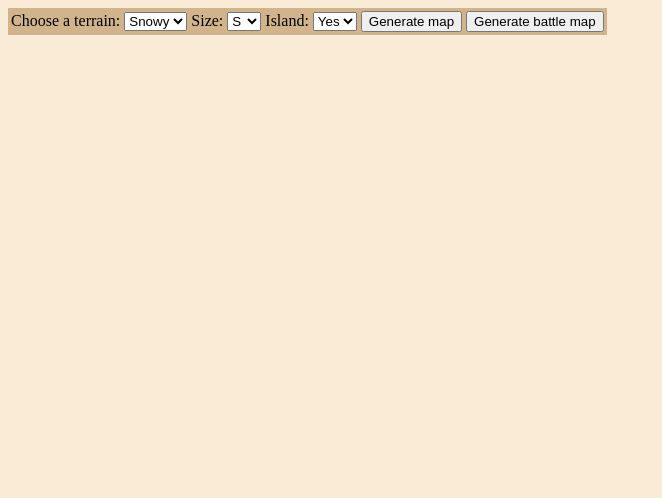
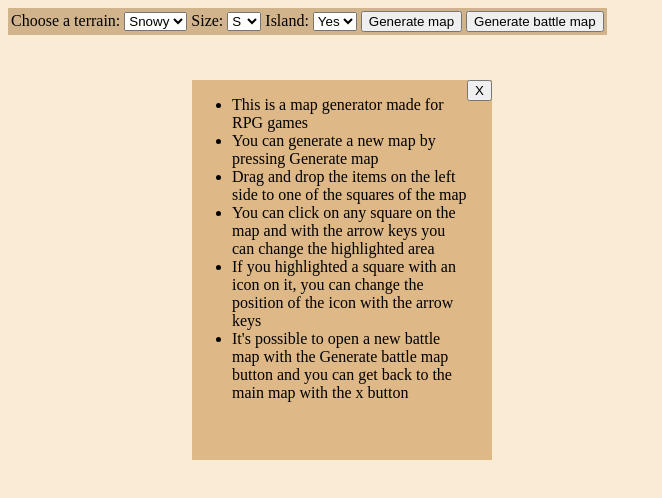
Before and after one commit to NagyMarci911/FantasyGame, a plain HTML site: page index.html in a window 1280 px wide. Shown: the whole page, without its empty margins (0-662 px from the left). Drawn offline with Linux system fonts and the light colour scheme.

Commit message:
Add files via upload

```diff
--- a/index.html
+++ b/index.html
@@ -59,6 +59,16 @@
         <div class="close"><button>X</button></div>
     </div>
     <div class="alertbox hide">First create a non-battle map!</div>
-
+    <div class="rules">
+        <ul>
+            <li>This is a map generator made for RPG games</li>
+            <li>You can generate a new map by pressing Generate map</li>
+            <li>Drag and drop the items on the left side to one of the squares of the map</li>
+            <li>You can click on any square on the map and with the arrow keys you can change the highlighted area</li>
+            <li>If you highlighted a square with an icon on it, you can change the position of the icon with the arrow keys</li>
+            <li>It's possible to open a new battle map with the Generate battle map button and you can get back to the main map with the x button</li>
+        </ul>
+        <div class="closeRules"><button>X</button></div>
+    </div>
     </body>
 </html>
--- a/scripts.js
+++ b/scripts.js
@@ -1,5 +1,6 @@
 document.addEventListener('DOMContentLoaded', ()=>{
 
+    ruleCloseHandler();
     const mapGenerateButton = document.querySelector(".mapGeneratorButton");
     //This event generates the map
     mapGenerateButton.addEventListener('click',()=>{
@@ -19,6 +20,8 @@ document.addEventListener('DOMContentLoaded', ()=>{
         }
         document.querySelector(".items").classList.remove("hide");
         Keymovements();
+        const rules = document.querySelector('.rules');
+        rules.classList.add("hide");
 
     })
 
@@ -77,7 +80,6 @@ document.addEventListener('DOMContentLoaded', ()=>{
             alertBox.classList.remove("hide");
             console.log(alertBox.classList)
             setTimeout(()=>alertBox.classList.add("hide"), 3000);
-
             return;
         }
         const battlemap = document.querySelector(".battlemap");
@@ -207,6 +209,14 @@ document.addEventListener('DOMContentLoaded', ()=>{
             return null;
         }
     }
+    function ruleCloseHandler(){
+    const closeRulesButton = document.querySelector(".closeRules");
+    closeRulesButton.addEventListener('click',()=>{
+        const rules = document.querySelector('.rules');
+        rules.classList.add("hide");
+    })
+    }
+
 
 class Map{
 
--- a/style.css
+++ b/style.css
@@ -24,6 +24,15 @@
 .items > div > img{
     width: 50px;
     height: 50px;
+}
+.rules{
+    position: fixed;
+    display: flex;
+    left:15%;
+    top:10%;
+    background-color: burlywood;
+    width: 300px;
+    height: 380px;
 }
 .battleContainer{
     position: fixed;
```
